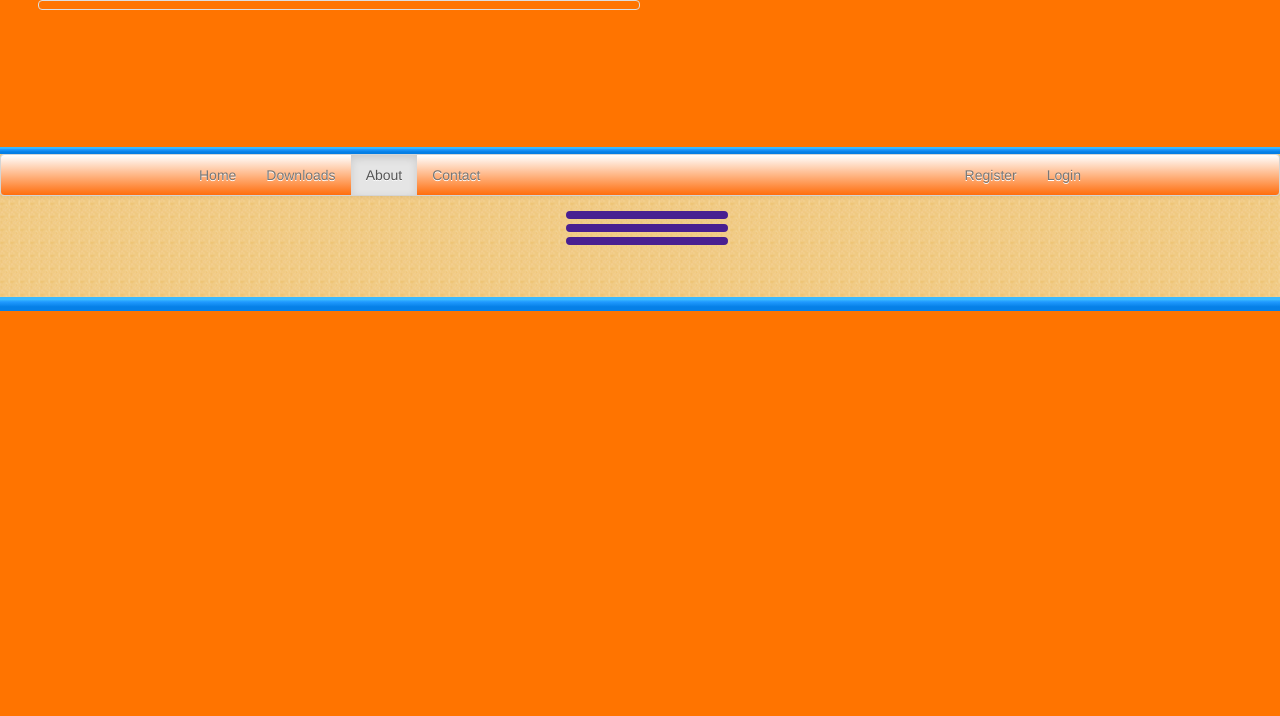
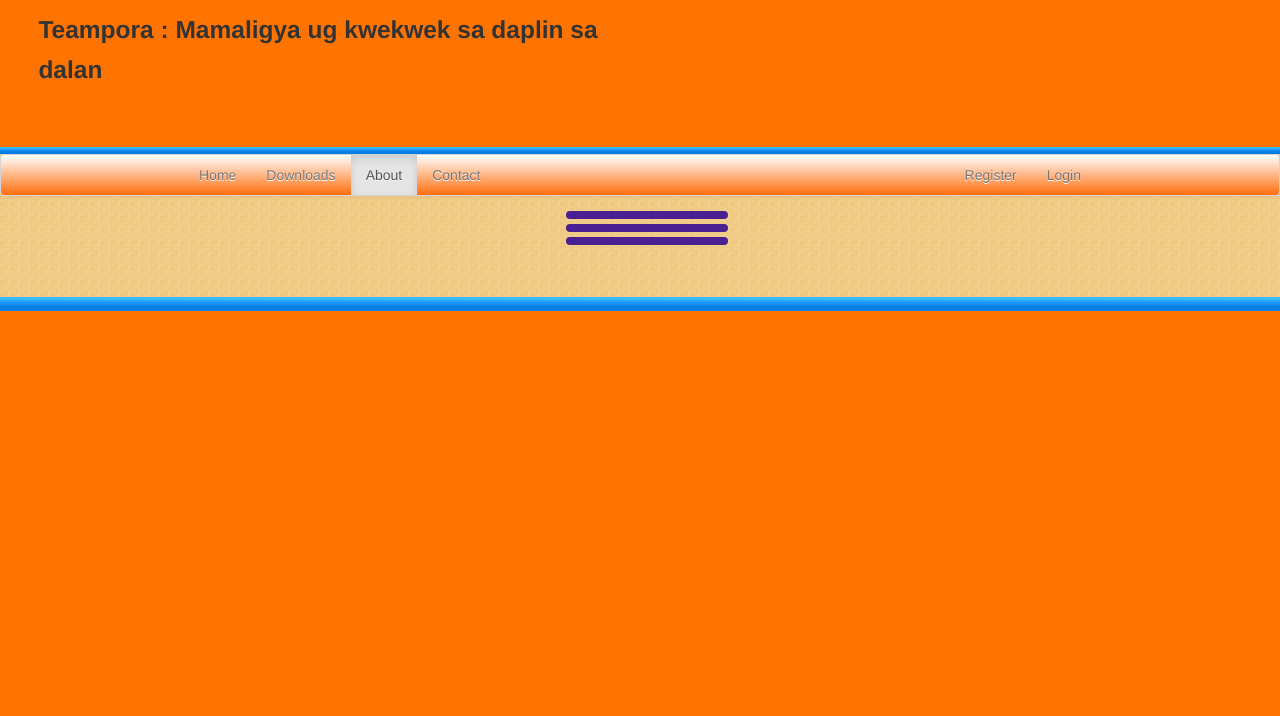
Before and after one commit to onlinesecrets/teampora, a CodeIgniter app: page /teampora/index.php/about/index in a window 1280 px wide. Shown: the top 716 px of the page. Run offline with CodeIgniter, Linux system fonts and the light colour scheme; data that the repository does not hold is empty.

Commit message:
mamaligya ug kwekwek2 :D

```diff
--- a/application/views/header.php
+++ b/application/views/header.php
@@ -3,7 +3,7 @@
 		<div id="header-main-upper" >
 			<div id="" class="one-of-two">
 
-             <img src="<?php echo $teamporalogo; ?>" class="thumbnail" />
+           <h3>Teampora : Mamaligya ug kwekwek sa daplin sa dalan </h3>
 
 			</div>
 
```
